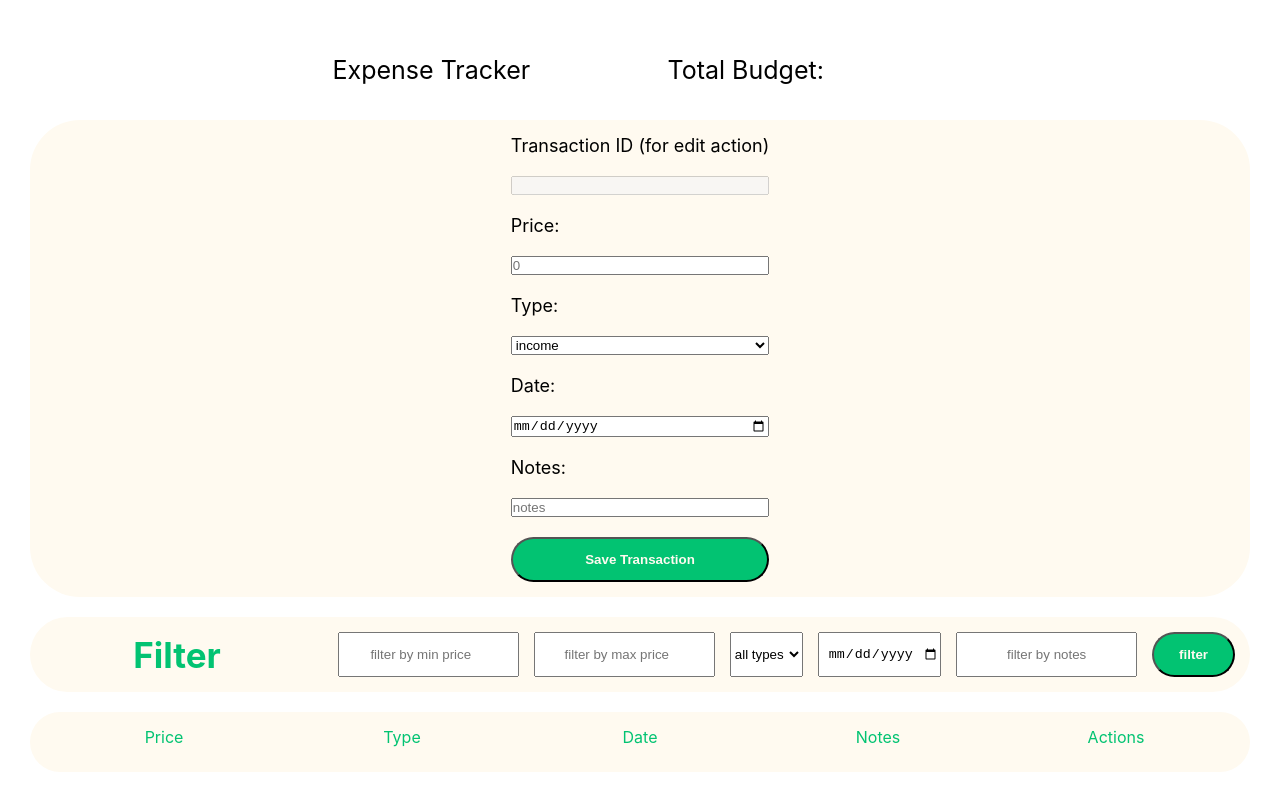
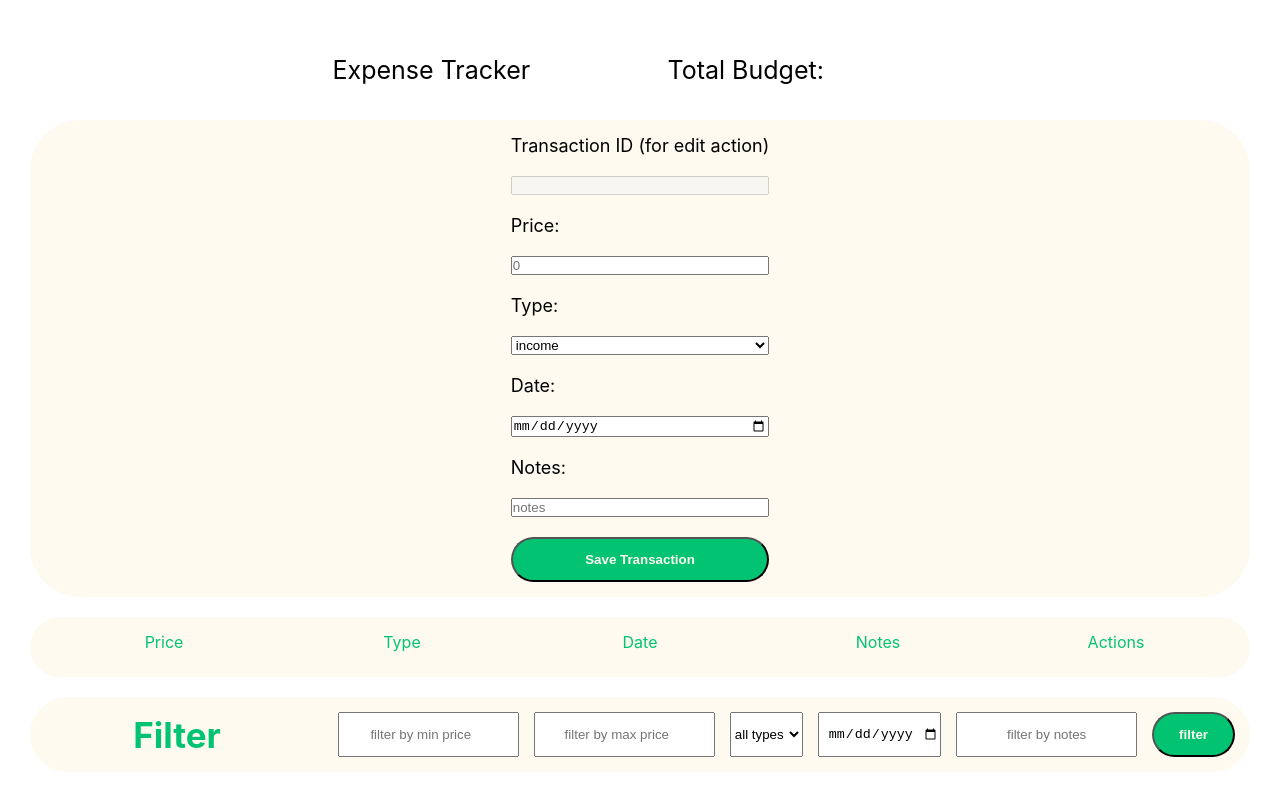
Before and after one commit to bahaa-cs/Expense-Tracker-pt.3, a React (Create React App) app in the folder frontend/: page / in a window 1280 px wide. Shown: the top 810 px of the page. Built offline with nearby package versions, Linux system fonts and the light colour scheme; no server answers.

Commit message:
adding filter section to component

```diff
--- a/frontend/src/App.jsx
+++ b/frontend/src/App.jsx
@@ -1,6 +1,7 @@
 import React from 'react';
 import NavBar from './components/NavBar';
-import Body from  './components/Body';
+import Form from  './components/Form';
+import Filter from  './components/Filter';
 
 import './App.css';
 import './styles/base.css';
@@ -13,7 +14,8 @@ const App = () => {
     return (
       <div>
         <NavBar />
-        <Body />
+        <Form />
+        <Filter />
       </div>
     );
 }
--- /dev/null
+++ b/frontend/src/components/Filter.jsx
@@ -0,0 +1,33 @@
+import React from "react"
+
+const Filter = () => {
+return (
+<div className="flex row filter-container primary-bg">
+<div className="flex center filter-title green-txt">Filter</div>
+
+<div className="flex row filter-section">
+  <input
+    type="number"
+    id="min-price-filter"
+    placeholder="filter by min price"
+  />
+  <input
+    type="number"
+    id="max-price-filter"
+    placeholder="filter by max price"
+  />
+  <select id="type-filter">
+    <option value="">all types</option>
+    <option value="income">income</option>
+    <option value="expense">expense</option>
+  </select>
+  <input type="date" id="date-filter" />
+  <input type="text" id="notes-filter" placeholder="filter by notes" />
+  <button id="filter" className="white-txt green-bg filled-btn">
+    filter
+  </button>
+</div>
+</div>
+)
+}
+export default Filter;
--- a/frontend/src/components/Body.jsx
+++ b/frontend/src/components/Form.jsx
@@ -1,7 +1,7 @@
 import axios from 'axios';
 import React, { useState,useEffect } from 'react';
 
-const Body = () => {
+const Form = () => {
     const [transactionForm, setTransactionForm] = useState({
       price: "",
       type: "",
@@ -103,33 +103,6 @@ const Body = () => {
           </form>
         </div>
 
-        <div className="flex row filter-container primary-bg">
-          <div className="flex center filter-title green-txt">Filter</div>
-
-          <div className="flex row filter-section">
-            <input
-              type="number"
-              id="min-price-filter"
-              placeholder="filter by min price"
-            />
-            <input
-              type="number"
-              id="max-price-filter"
-              placeholder="filter by max price"
-            />
-            <select id="type-filter">
-              <option value="">all types</option>
-              <option value="income">income</option>
-              <option value="expense">expense</option>
-            </select>
-            <input type="date" id="date-filter" />
-            <input type="text" id="notes-filter" placeholder="filter by notes" />
-            <button id="filter" className="white-txt green-bg filled-btn">
-              filter
-            </button>
-          </div>
-        </div>
-
         <section className="flex column transaction-info primary-bg" id="transaction-info">
           <div className="flex row Titles green-txt">
             <div className="price-title green-txt">Price</div>
@@ -146,4 +119,4 @@ const Body = () => {
     );
 }
 
-export default Body;
+export default Form;
```
